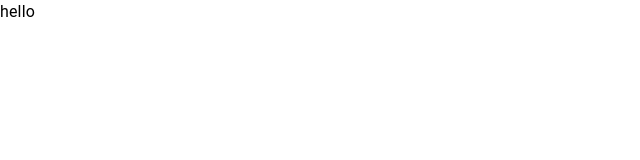
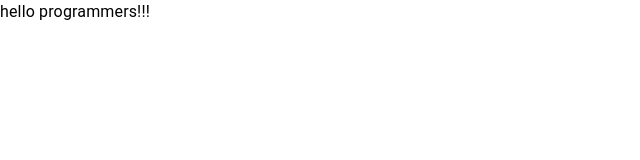
Before and after one commit to Bhambhera/candidate-form, a React (Create React App) app: page / in a window 1280 px wide. Shown: the top 160 px of the page, without its empty margins (0-640 px from the left). Built offline with nearby package versions, Linux system fonts and the light colour scheme.

Commit message:
Hello Programmers Addded

```diff
--- a/src/App.js
+++ b/src/App.js
@@ -5,7 +5,7 @@ function App() {
   return (
     <>
     <Typography>
-      hello
+      hello programmers!!!
     </Typography>
     </>
 
```
